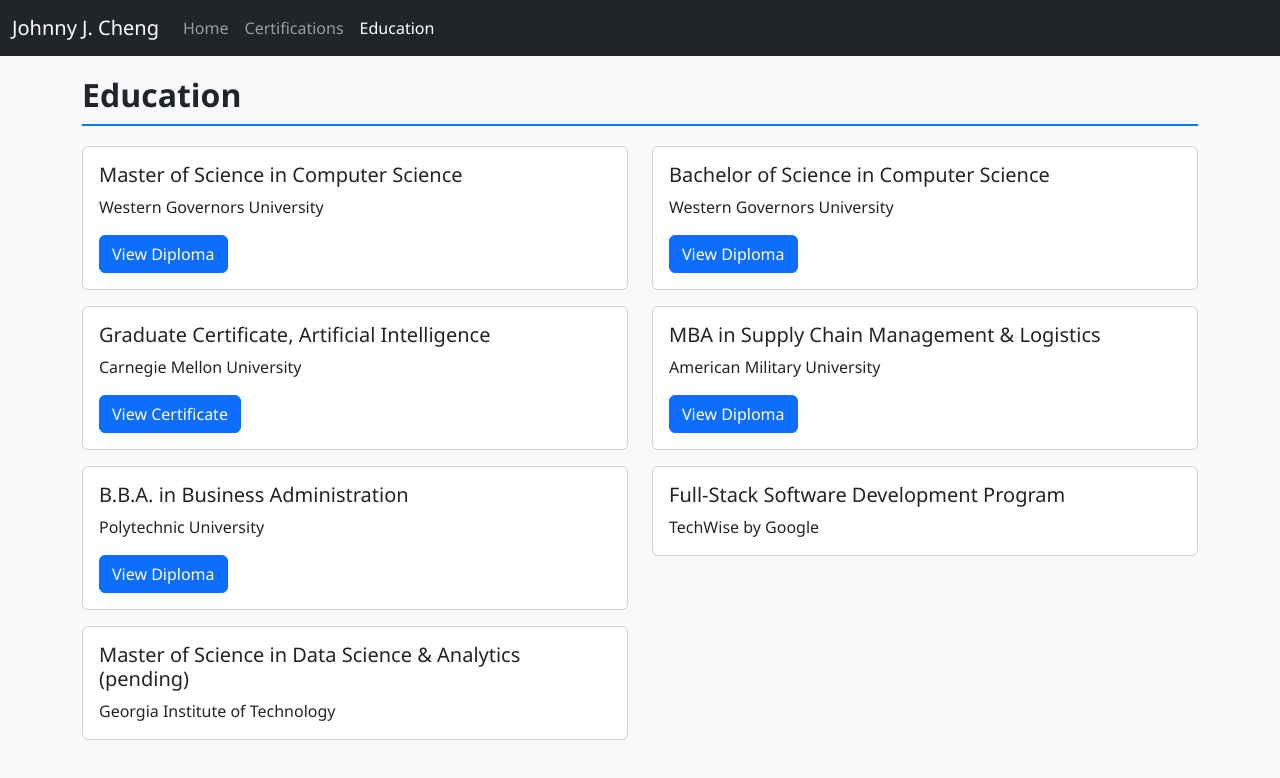
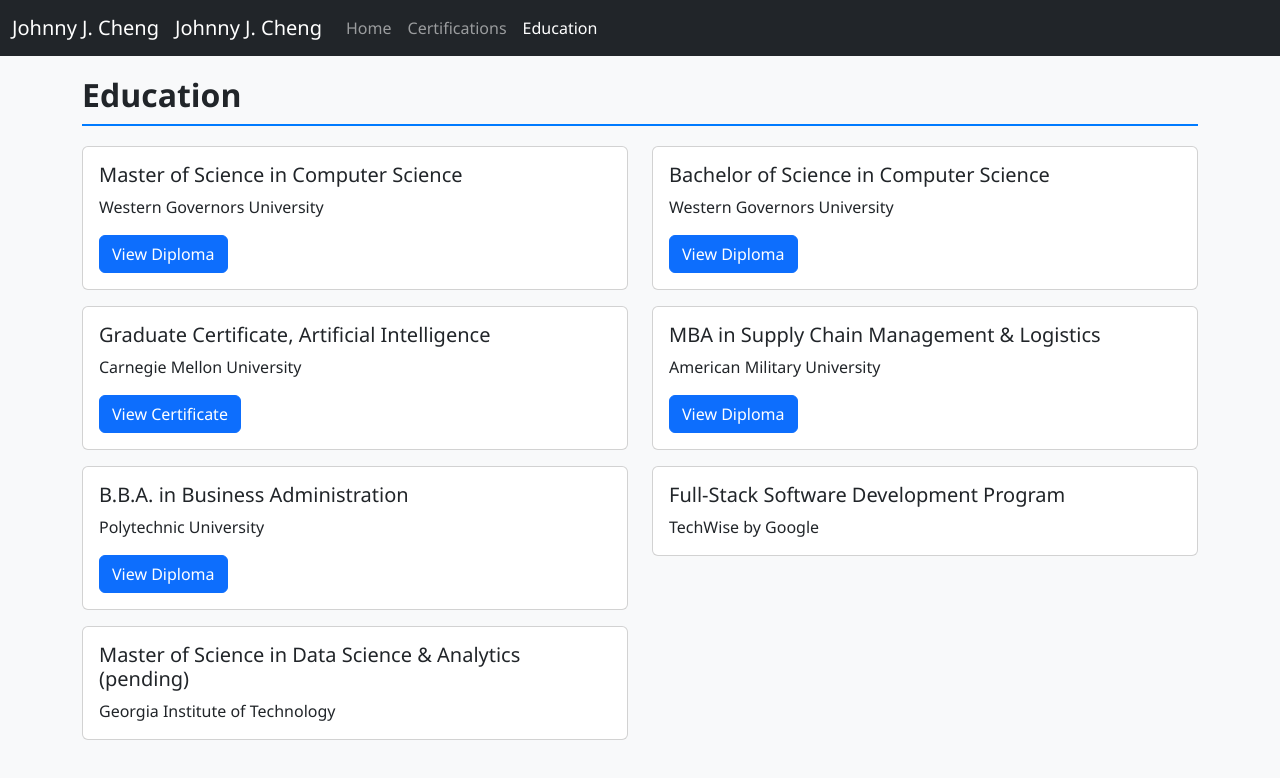
Before and after one commit to johnnyJCB/personal_profile, a plain HTML site: page education.html in a window 1280 px wide. Drawn offline with nearby package versions, Linux system fonts and the light colour scheme.

```diff
--- a/education.html
+++ b/education.html
@@ -11,6 +11,7 @@
     <nav class="navbar navbar-expand-lg navbar-dark bg-dark">
         <div class="container-fluid">
             <a class="navbar-brand" href="#">Johnny J. Cheng</a>
+            <a class="navbar-brand" href="index.html">Johnny J. Cheng</a>
             <button class="navbar-toggler" type="button" data-bs-toggle="collapse" data-bs-target="#navbarNav" aria-controls="navbarNav" aria-expanded="false" aria-label="Toggle navigation">
                 <span class="navbar-toggler-icon"></span>
             </button>
```
